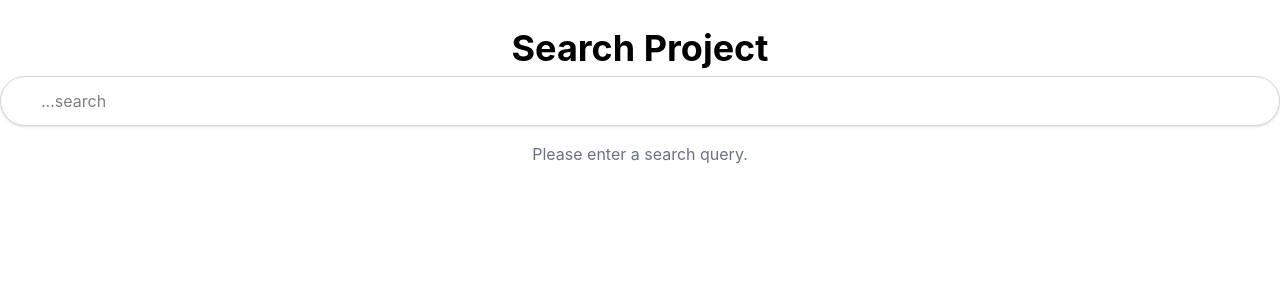
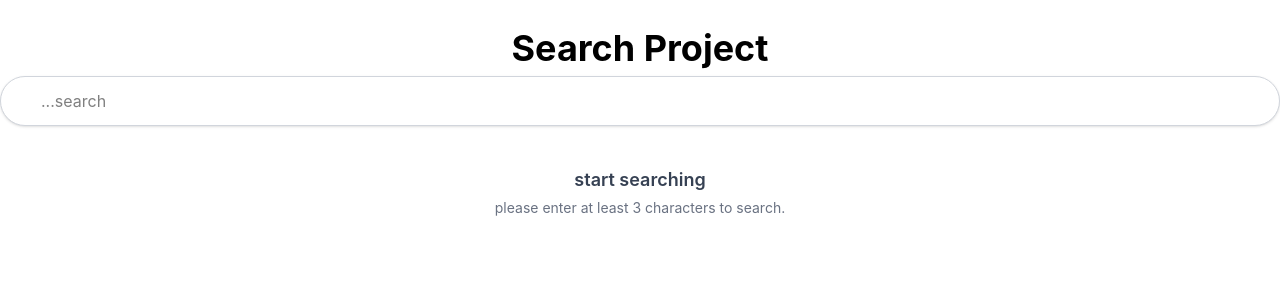
Before and after one commit to Shubham-Atri99/Vuejs_Search, a Vue app: page / in a window 1280 px wide. Shown: the top 300 px of the page. Built offline with nearby package versions, Linux system fonts and the light colour scheme.

Commit message:
added readme and comments

```diff
--- a/src/Services/api.js
+++ b/src/Services/api.js
@@ -4,7 +4,7 @@ export async function search(query) {
 
   return data.products
     .filter(product =>
-      product.title.toLowerCase().includes(query.toLowerCase()) ||
+      product.title.toLowerCase().includes(query.toLowerCase()) || //search in title and description only
 
       product.description.toLowerCase().includes(query.toLowerCase())
 
--- a/src/components/search/Searchbar.vue
+++ b/src/components/search/Searchbar.vue
@@ -19,7 +19,7 @@ export default{
     },
     methods:{
         updatequery(event){
-            this.$emit('search', event.target.value);
+            this.$emit('search', event.target.value);//event emitter to send the updated query to the parent component
             console.log(event.target.value);
         }
 
--- a/src/components/search/SearchlistItem.vue
+++ b/src/components/search/SearchlistItem.vue
@@ -1,9 +1,10 @@
 <template>
   <div
     @click="toggleexpand"
-    class="bg-gradient-to-r from-blue-50 via-purple-50 to-pink-50
-           p-6 rounded-xl shadow-md hover:shadow-lg
-           transition duration-300 border border-gray-200"
+      class="flex flex-col justify-between
+         bg-gradient-to-r from-blue-50 via-purple-50 to-pink-50
+         p-6 rounded-xl shadow-md hover:shadow-lg
+         transition duration-300 border border-gray-200 h-full"
   >
     <h3 class="text-xl font-semibold text-gray-800 mb-2">
       {{ result.title }}
@@ -53,12 +54,19 @@ export default {
 <style>
 .expand-enter-active,
 .expand-leave-active {
-  transition: all 0.3s ease;
+  transition: max-height 0.35s ease, opacity 0.25s ease;
+  overflow: hidden;
 }
 
 .expand-enter-from,
 .expand-leave-to {
+  max-height: 0;
   opacity: 0;
-  transform: translateY(-10px);
+}
+
+.expand-enter-to,
+.expand-leave-from {
+  max-height: 200px;
+  opacity: 1;
 }
 </style>
--- a/src/components/ui/Emptystate.vue
+++ b/src/components/ui/Emptystate.vue
@@ -0,0 +1,26 @@
+<template>
+  <div class="flex flex-col items-center justify-center text-center mt-10 text-gray-500">
+
+
+
+    <h2 class="text-lg font-semibold text-gray-700">
+      {{ title }}
+
+    </h2>
+
+    <p class="text-sm mt-1 max-w-sm">
+      {{ description }}
+    </p>
+
+  </div>
+</template>
+
+<script>
+export default {
+  props: {
+
+    title: String,
+    description: String
+  }
+}
+</script>
--- a/src/views/Searchview.vue
+++ b/src/views/Searchview.vue
@@ -1,14 +1,15 @@
 <template>
     <Searchbar :query="query" @search="handlesearch"/>
     <Loader v-if="isloading"/>
-       <p v-if="query.length==0" class="text-center text-gray-500 mt-4">
-            Please enter a search query.
+    <Emptystate v-else-if="query.length === 0"
+         title="start searching"
+         description="please enter at least 3 characters to search."
+         />
 
-       </p>
-
-        <p v-else-if="!isloading && hassearched&& results.length === 0" class="text-center text-gray-500 mt-4">
-            No results found.
-        </p>
+      <Emptystate v-else-if="!isloading && hassearched && results.length === 0"
+        title="no results found"
+        description="try different keywords"
+       />
 
     <Searchlist  v-else :results="results"/>
 
@@ -20,14 +21,15 @@ import Searchlist from '@/components/search/Searchlist.vue';
 import Loader from '@/components/ui/Loader.vue';
 import { search } from '@/Services/api';
 import { ref } from 'vue';
+import Emptystate from '@/components/ui/Emptystate.vue';
 
 export default {
-    components: { Searchbar, Searchlist, Loader },
+    components: { Searchbar, Searchlist, Loader, Emptystate },
     setup(){
    const query=ref ('');
    const results=ref ([]);
    const isloading=ref(false);
-   const hassearched=ref(false);
+   const hassearched=ref(false); //additonal state to check if the search has been made
    let debouncetimeout;
 
     const handlesearch = async (value) => {
@@ -44,7 +46,7 @@ export default {
       }
 
 
-      debouncetimeout=setTimeout(async()=>{
+      debouncetimeout=setTimeout(async()=>{ //debounce logic to avoid unesccary api calls
 
       isloading.value = true
       hassearched.value = true
@@ -66,7 +68,8 @@ export default {
         results,
         isloading,
         handlesearch,
-        hassearched
+        hassearched,
+        Emptystate
 
     }
     }
```
Also changed, not shown: 1 other file (tests, documents, lock files or other folders).
